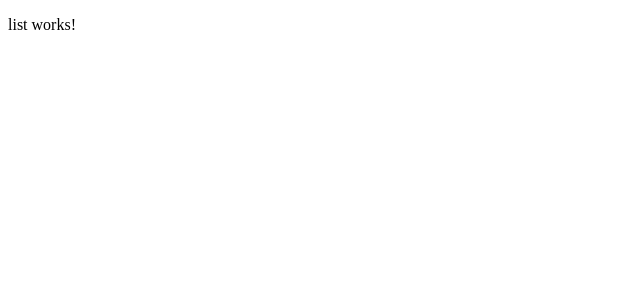
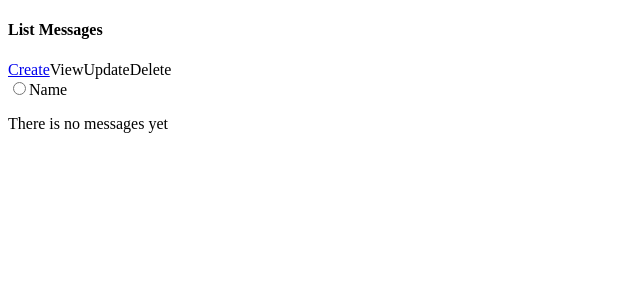
Before and after one commit to wisniewskikr/chrisblog-it-ts-angular, an Angular app in the folder architectures/gui/html/ts-angular-gui-html-helloworld-crud/: page / in a window 1280 px wide. Shown: the top 300 px of the page, without its empty margins (0-640 px from the left). Built offline with nearby package versions, Linux system fonts and the light colour scheme.

Commit message:
Implement list html

```diff
--- a/architectures/gui/html/ts-angular-gui-html-helloworld-crud/src/app/list/list.component.html
+++ b/architectures/gui/html/ts-angular-gui-html-helloworld-crud/src/app/list/list.component.html
@@ -1 +1,25 @@
-<p>list works!</p>
+<h4>List Messages</h4>
+
+<div id="menu-texts">
+    <a href="/create">Create</a>
+    <span>View</span>
+    <span>Update</span>
+    <span>Delete</span>
+</div>
+
+<div id="menu-links" hidden>
+    <a href="/create" id="create-link">Create</a>
+    <a href="#" id="view-link">View</a>
+    <a href="#" id="update-link">Update</a>
+    <a href="#" id="delete-link">Delete</a>
+</div>
+
+<div>
+
+        <div>
+            <input type='radio' name='messages' id='value' value='value'/>
+            <label for="value">Name</label>
+        </div>
+        <p id="empty">There is no messages yet</p>
+
+</div>
```
